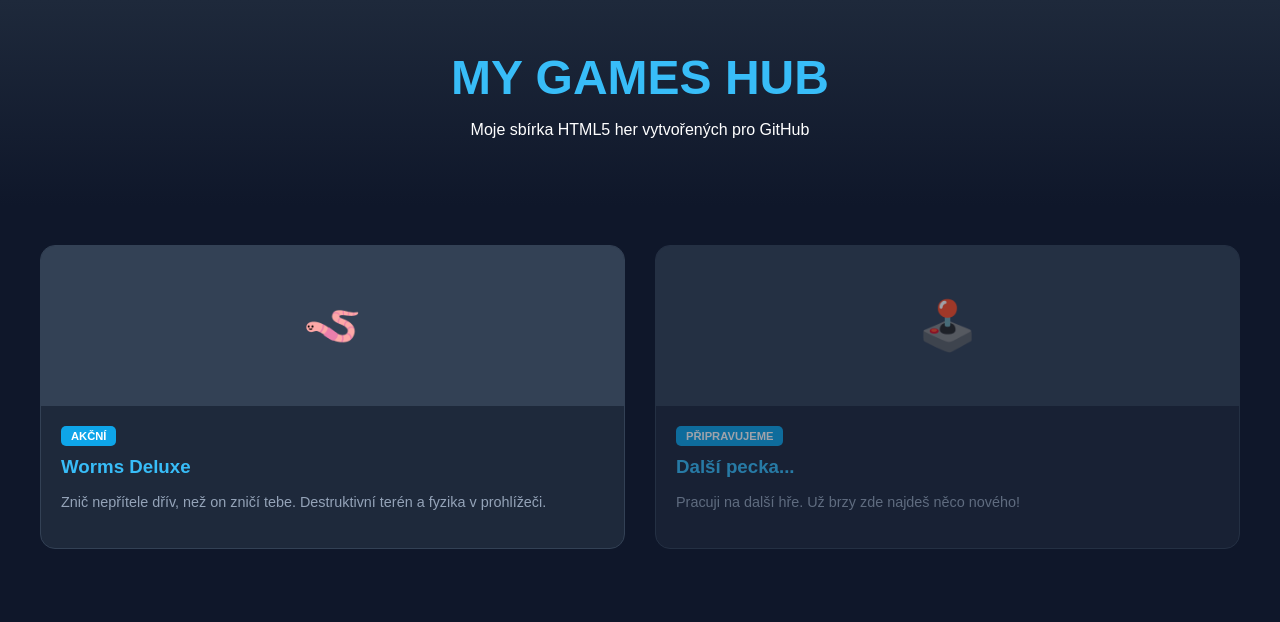
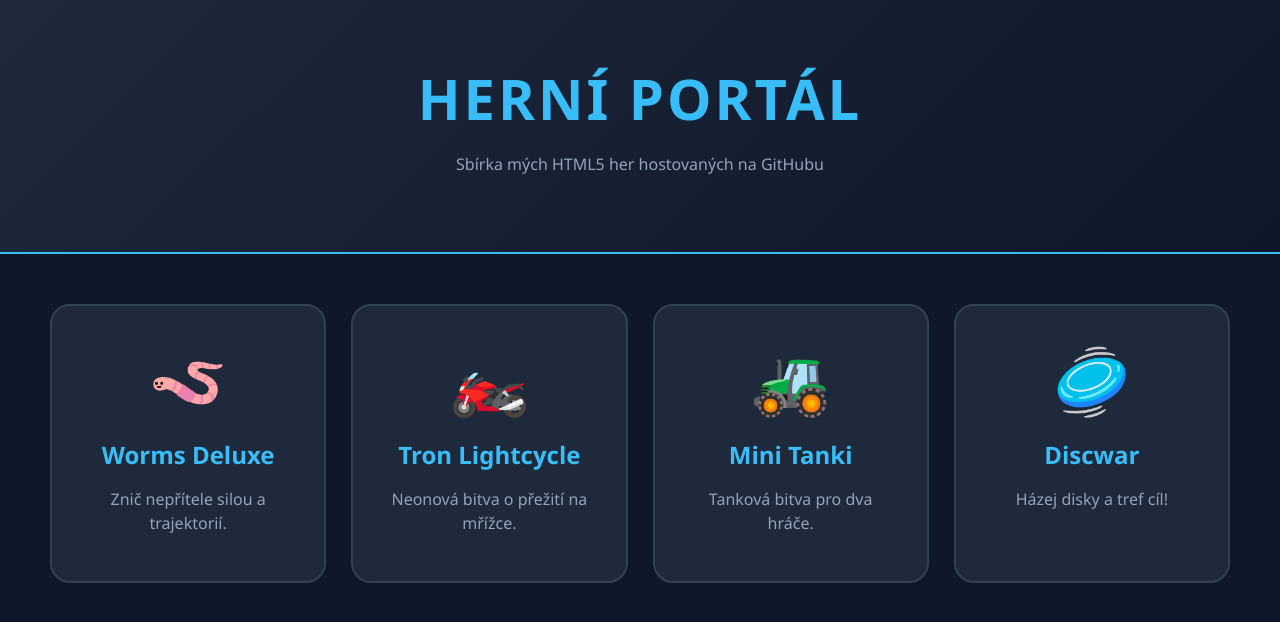
Before and after one commit to Heisgoneee/Hry-, a plain HTML site: page index.html in a window 1280 px wide. Drawn offline with Linux system fonts and the light colour scheme.

Commit message:
Update index.html

```diff
--- a/index.html
+++ b/index.html
@@ -3,52 +3,46 @@
 <head>
     <meta charset="UTF-8">
     <meta name="viewport" content="width=device-width, initial-scale=1.0">
-    <title>Můj Herní Svět</title>
+    <title>Můj Herní Portál</title>
     <style>
-        body { margin: 0; font-family: 'Poppins', sans-serif; background: #0f172a; color: white; }
-        header { text-align: center; padding: 50px 20px; background: linear-gradient(to bottom, #1e293b, #0f172a); }
-        h1 { font-size: 3rem; margin: 0; color: #38bdf8; text-transform: uppercase; }
-        .container { display: grid; grid-template-columns: repeat(auto-fit, minmax(280px, 1fr)); gap: 30px; padding: 40px; max-width: 1200px; margin: 0 auto; }
-
-        /* Karta hry */
-        .game-card { background: #1e293b; border-radius: 15px; overflow: hidden; border: 1px solid #334155; transition: transform 0.3s, border-color 0.3s; cursor: pointer; text-decoration: none; color: white; }
-        .game-card:hover { transform: translateY(-10px); border-color: #38bdf8; box-shadow: 0 10px 30px rgba(56, 189, 248, 0.2); }
-
-        .thumbnail { width: 100%; height: 160px; background: #334155; display: flex; align-items: center; justify-content: center; font-size: 3rem; }
-        .info { padding: 20px; }
-        .info h3 { margin: 0 0 10px 0; color: #38bdf8; }
-        .info p { font-size: 0.9rem; color: #94a3b8; line-height: 1.5; }
-
-        .badge { display: inline-block; padding: 4px 10px; background: #0ea5e9; border-radius: 5px; font-size: 0.7rem; font-weight: bold; margin-bottom: 10px; }
+        body { margin: 0; font-family: 'Segoe UI', sans-serif; background: #0f172a; color: white; text-align: center; }
+        header { padding: 60px 20px; background: linear-gradient(135deg, #1e293b 0%, #0f172a 100%); border-bottom: 2px solid #38bdf8; }
+        h1 { font-size: 3.5rem; margin: 0; color: #38bdf8; letter-spacing: 3px; }
+        .container { display: grid; grid-template-columns: repeat(auto-fit, minmax(250px, 1fr)); gap: 25px; padding: 50px; max-width: 1200px; margin: 0 auto; }
+        .card { background: #1e293b; border-radius: 20px; padding: 30px; text-decoration: none; color: white; border: 2px solid #334155; transition: 0.3s; }
+        .card:hover { transform: translateY(-10px); border-color: #38bdf8; box-shadow: 0 15px 30px rgba(56, 189, 248, 0.2); }
+        .icon { font-size: 4rem; margin-bottom: 15px; display: block; }
+        h3 { font-size: 1.5rem; margin: 10px 0; color: #38bdf8; }
+        p { color: #94a3b8; line-height: 1.5; }
     </style>
 </head>
 <body>
-
     <header>
-        <h1>MY GAMES HUB</h1>
-        <p>Moje sbírka HTML5 her vytvořených pro GitHub</p>
+        <h1>HERNÍ PORTÁL</h1>
+        <p>Sbírka mých HTML5 her hostovaných na GitHubu</p>
     </header>
 
     <div class="container">
-        <a href="Tawk/index.html" class="game-card">
-            <div class="thumbnail">🪱</div>
-            <div class="info">
-                <span class="badge">AKČNÍ</span>
-                <h3>Worms Deluxe</h3>
-                <p>Znič nepřítele dřív, než on zničí tebe. Destruktivní terén a fyzika v prohlížeči.</p>
-            </div>
+        <a href="worms/index.html" class="card">
+            <span class="icon">🪱</span>
+            <h3>Worms Deluxe</h3>
+            <p>Znič nepřítele silou a trajektorií.</p>
         </a>
-
-        <a href="#" class="game-card" style="opacity: 0.6; cursor: default;">
-            <div class="thumbnail">🕹️</div>
-            <div class="info">
-                <span class="badge">PŘIPRAVUJEME</span>
-                <h3>Další pecka...</h3>
-                <p>Pracuji na další hře. Už brzy zde najdeš něco nového!</p>
-            </div>
+        <a href="tron/index.html" class="card">
+            <span class="icon">🏍️</span>
+            <h3>Tron Lightcycle</h3>
+            <p>Neonová bitva o přežití na mřížce.</p>
+        </a>
+        <a href="tanki/index.html" class="card">
+            <span class="icon">🚜</span>
+            <h3>Mini Tanki</h3>
+            <p>Tanková bitva pro dva hráče.</p>
+        </a>
+        <a href="discwar/index.html" class="card">
+            <span class="icon">🥏</span>
+            <h3>Discwar</h3>
+            <p>Házej disky a tref cíl!</p>
         </a>
     </div>
-
 </body>
-
 </html>
```
